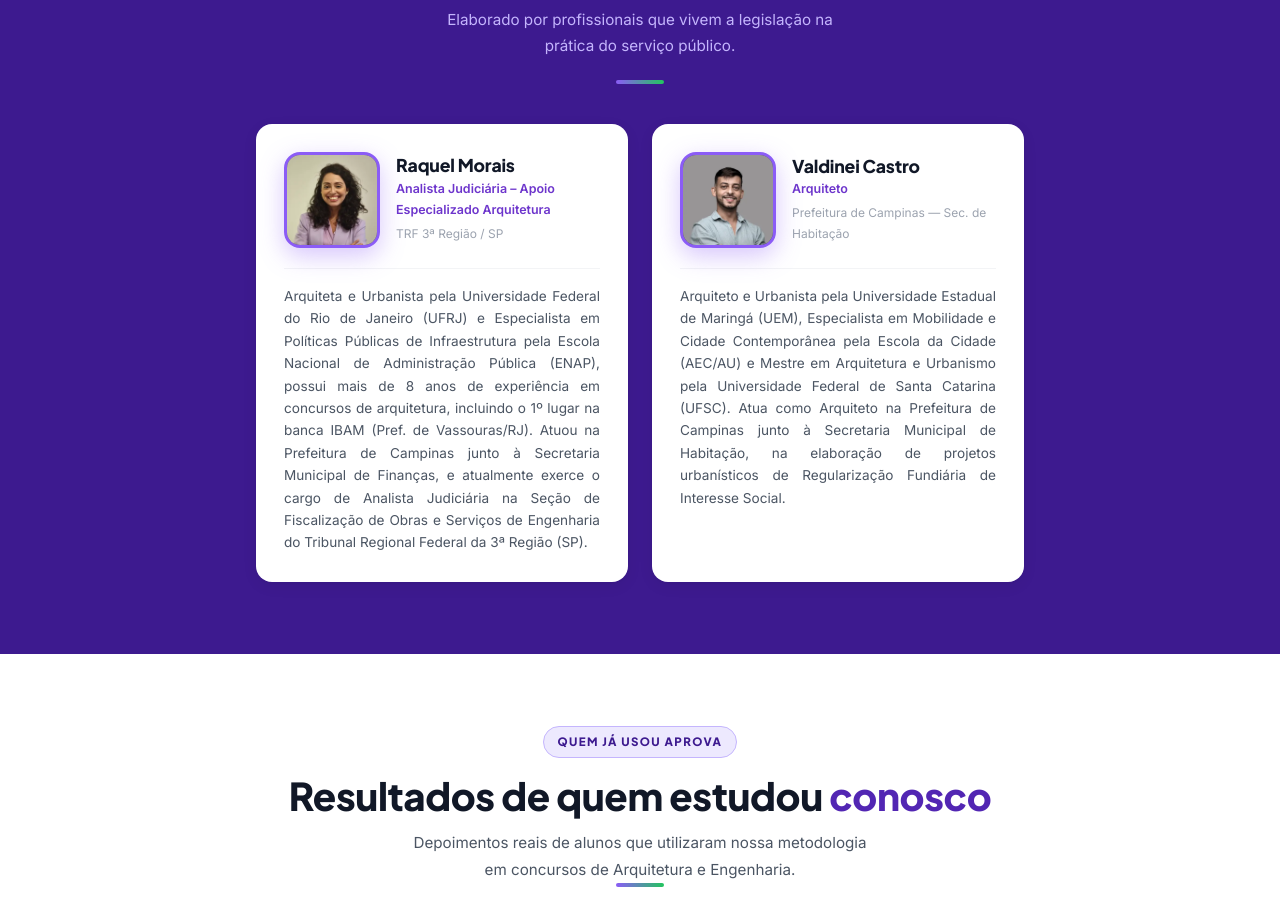
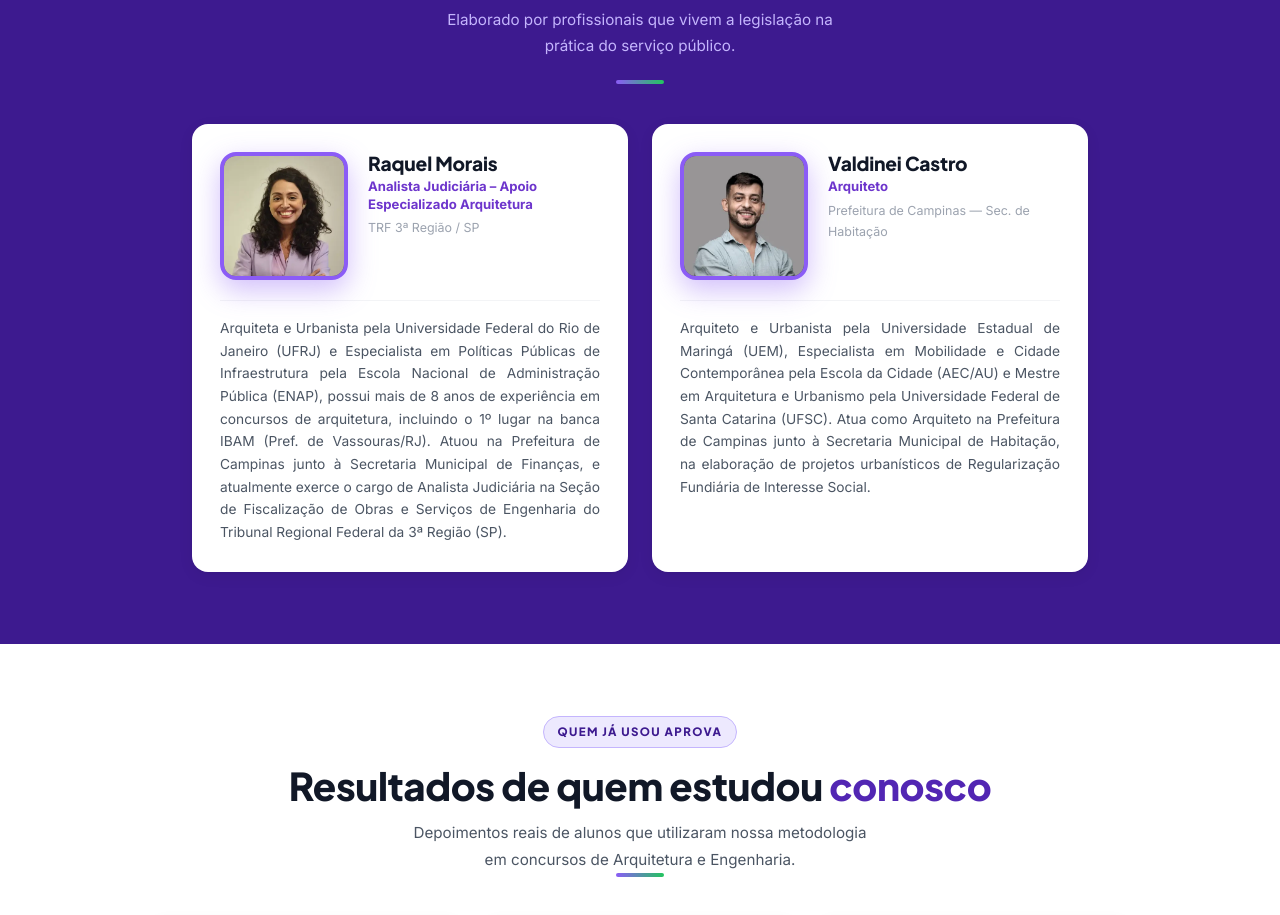
Before and after one commit to felinjob/resumo-santos, a Next.js app: page / in a window 1280 px wide. Shown: the part 3260-4175 px from the top of the page. Built offline with nearby package versions, Linux system fonts and the light colour scheme.

Commit message:
style: aumentar fotos dos professores e destacar molduras na secao AuthorsSection

```diff
--- a/components/sections/AuthorsSection.tsx
+++ b/components/sections/AuthorsSection.tsx
@@ -38,19 +38,19 @@ export default function AuthorsSection() {
         </div>
 
         {/* Cards de professores */}
-        <div className="grid grid-cols-1 sm:grid-cols-2 gap-6 max-w-3xl mx-auto">
+        <div className="grid grid-cols-1 sm:grid-cols-2 gap-6 max-w-4xl mx-auto">
           {authors.map((a, i) => (
             <div
               key={a.name}
               className={`card-white p-7 reveal reveal-d${i + 2} ${visible ? "is-visible" : ""}`}
             >
-              {/* Foto real + nome */}
-              <div className="flex items-center gap-4 mb-5">
+              {/* Foto real destacada (maior) + nome */}
+              <div className="flex flex-col sm:flex-row items-center sm:items-start text-center sm:text-left gap-5 mb-5">
                 <div
-                  className="relative w-20 h-20 sm:w-24 sm:h-24 rounded-2xl overflow-hidden flex-shrink-0"
+                  className="relative w-28 h-28 sm:w-32 sm:h-32 rounded-2xl overflow-hidden flex-shrink-0"
                   style={{
-                    border: "3px solid #8b5cf6",
-                    boxShadow: "0 8px 24px rgba(139, 92, 246, 0.35)",
+                    border: "4px solid #8b5cf6",
+                    boxShadow: "0 10px 28px rgba(139, 92, 246, 0.4)",
                     background: "linear-gradient(135deg, #5226b3, #3d1a8f)",
                   }}
                 >
@@ -58,19 +58,28 @@ export default function AuthorsSection() {
                     src={a.image}
                     alt={`Foto de ${a.name}`}
                     fill
-                    sizes="96px"
+                    sizes="128px"
                     style={{ objectFit: "cover", objectPosition: "center top" }}
                   />
                 </div>
-                <div>
+                <div className="flex-1">
                   <h3
-                    className="mb-0.5"
-                    style={{ fontFamily: "var(--font-plus-jakarta)", fontSize: "1.1rem", color: "#111827" }}
+                    className="mb-1"
+                    style={{
+                      fontFamily: "var(--font-plus-jakarta)",
+                      fontSize: "1.2rem",
+                      fontWeight: 800,
+                      color: "#111827",
+                    }}
                   >
                     {a.name}
                   </h3>
-                  <p style={{ fontSize: "0.78rem", color: "#6d35cc", fontWeight: 600 }}>{a.role}</p>
-                  <p style={{ fontSize: "0.75rem", color: "#9ca3af", marginTop: "2px" }}>{a.organization}</p>
+                  <p style={{ fontSize: "0.82rem", color: "#6d35cc", fontWeight: 700, lineHeight: 1.35 }}>
+                    {a.role}
+                  </p>
+                  <p style={{ fontSize: "0.78rem", color: "#9ca3af", marginTop: "4px" }}>
+                    {a.organization}
+                  </p>
                 </div>
               </div>
 
@@ -80,7 +89,7 @@ export default function AuthorsSection() {
               {/* Biografia completa */}
               <p
                 style={{
-                  fontSize: "0.85rem",
+                  fontSize: "0.86rem",
                   color: "#4b5563",
                   lineHeight: 1.65,
                   textAlign: "justify",
```
